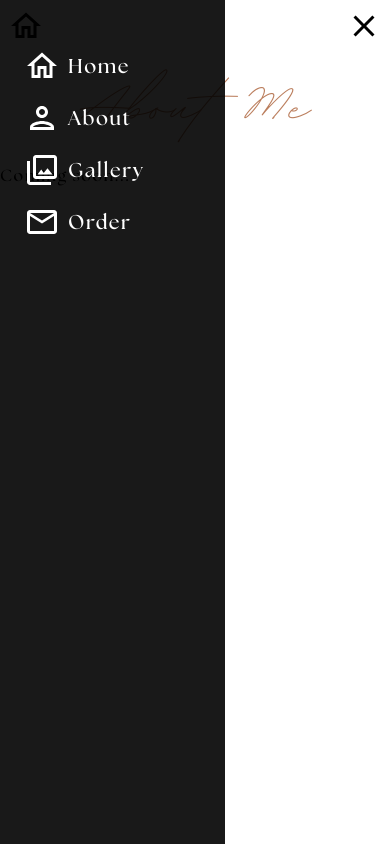
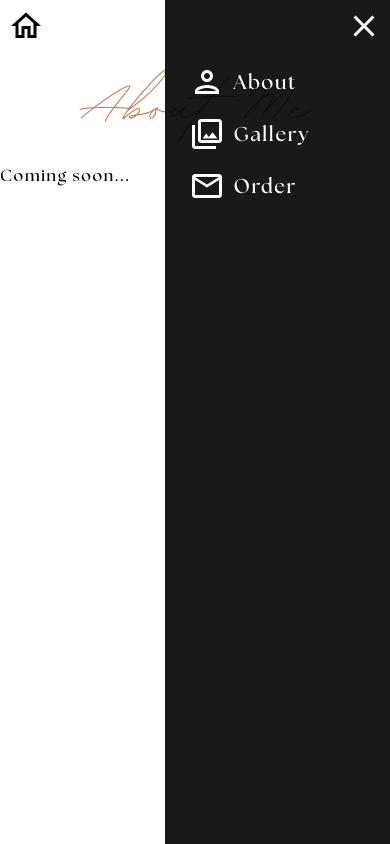
Before and after one commit to nickcoffey/cookiesxcoffey, a Next.js app: page /about in a window 390 px wide. Both pictures are taken after a click on the icon 364 px from the left and 26 px from the top of the page. Built offline with nearby package versions, Linux system fonts and the light colour scheme.

Commit message:
updated mobile navigation

```diff
--- a/components/Navigation.tsx
+++ b/components/Navigation.tsx
@@ -20,27 +20,6 @@ const links: Link[] = [
   { name: 'Gallery', icon: PhotoLibraryIcon, id: '/gallery' },
   { name: 'Order', icon: EmailIcon, id: '/order' }
 ]
-
-function scrollToTop() {
-  window.scrollTo({ top: 0, behavior: 'smooth' })
-}
-
-function scrollToSection(id: string) {
-  const element = document.querySelector(`#${id}`)
-  const navbar = document.querySelector('#navbar')
-
-  if (element && navbar) {
-    // @ts-ignore
-    const navbarOffset = navbar.offsetHeight + 8
-    const elementPosition = element.getBoundingClientRect().top
-    const offsetTop = elementPosition + window.pageYOffset - navbarOffset
-
-    window.scrollTo({
-      top: offsetTop,
-      behavior: 'smooth'
-    })
-  }
-}
 
 export const Navigation = forwardRef<HTMLElement>((_props, ref) => {
   const [navVisEnabled, setNavVisEnabled] = useState(false)
@@ -70,19 +49,17 @@ export const Navigation = forwardRef<HTMLElement>((_props, ref) => {
     <nav className={navClasses} id='navbar' ref={ref}>
       {/* Desktop Nav */}
       {links.map((link, index) => (
-        <Link
-          href={link.id}
-          key={index}
-        >
-          <span
-            className='items-start justify-center hidden gap-2 px-4 py-2 transition duration-150 rounded-md cursor-pointer select-none lg:flex hover:text-black hover:bg-primary'>
+        <Link href={link.id} key={index}>
+          <span className='items-start justify-center hidden gap-2 px-4 py-2 transition duration-150 rounded-md cursor-pointer select-none lg:flex hover:text-black hover:bg-primary'>
             <link.icon />
             {link.name}
           </span>
         </Link>
       ))}
       {/* Mobile Nav */}
-      <HomeIcon onClick={scrollToTop} className='text-4xl-important lg-hidden-important' />
+      <Link href='/'>
+        <HomeIcon className='text-4xl-important lg-hidden-important' />
+      </Link>
       <MobileNavButton />
     </nav>
   )
@@ -102,10 +79,15 @@ const MobileNavButton = () => {
 
   return (
     <>
-      <span className='fixed right-2 top-2 lg:hidden'>
-        {isDrawerOpen ? <CloseIcon className='text-4xl-important' ref={btnRef} onClick={toggleDrawer} /> :
-          <MenuIcon className='text-4xl-important' ref={btnRef} onClick={toggleDrawer} />}
-      </span>
+      {!isDrawerOpen && (
+        <span className='fixed right-2 top-2 lg:hidden'>
+          <MenuIcon
+            className='text-4xl-important'
+            ref={btnRef}
+            onClick={toggleDrawer}
+          />
+        </span>
+      )}
       <Transition
         show={isDrawerOpen}
         enter='transition duration-150'
@@ -115,11 +97,20 @@ const MobileNavButton = () => {
         leaveFrom='opacity-100'
         leaveTo='opacity-0'
       >
+        {isDrawerOpen && (
+          <span className='fixed right-2 top-2 text-white z-50 lg:hidden'>
+            <CloseIcon
+              className='text-4xl-important'
+              ref={btnRef}
+              onClick={toggleDrawer}
+            />
+          </span>
+        )}
         <ul
-          className='h-full fixed z-20 top-0 left-0 bg-[rgba(0,0,0,0.9)] pt-12 pl-6 pr-20 text-white text-xl flex flex-col gap-4'
+          className='h-full fixed z-20 top-0 right-0 bg-[rgba(0,0,0,0.9)] pt-16 pl-6 pr-20 text-white text-xl flex flex-col gap-4'
           ref={drawerRef}
         >
-          {links.map((link, index) => (
+          {links.slice(1).map((link, index) => (
             <li key={index}>
               <Link href={link.id}>
                 <span className='flex items-center gap-2'>
```
